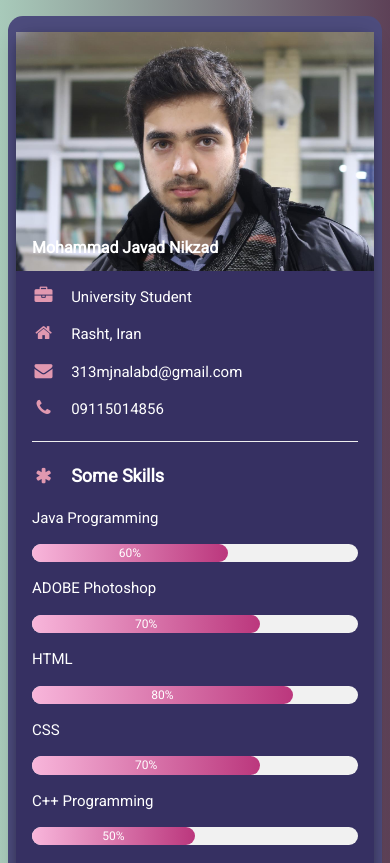
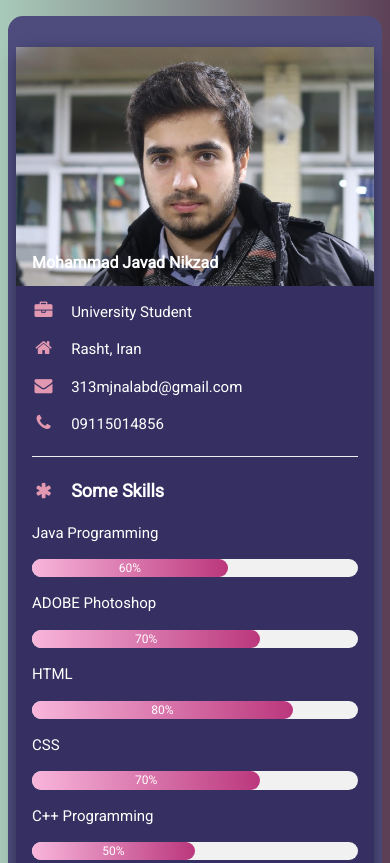
Before and after one commit to tryosa/tryosa.github.io, a plain HTML site: page index.html in a window 390 px wide. Shown: the top 863 px of the page. Drawn offline with nearby package versions, Linux system fonts and the light colour scheme.

Commit message:
for being responsive

```diff
--- a/style.css
+++ b/style.css
@@ -55,3 +55,13 @@ background: -webkit-linear-gradient(to right, #FBD3E9, #BB377D);;  /* Chrome 10-
 background: linear-gradient(to right, rgb(248, 182, 219), #BB377D); /* W3C, IE 10+/ Edge, Firefox 16+, Chrome 26+, Opera 12+, Safari 7+ */
 
 }
+
+
+@media (max-width :590px){
+    .w3-white, .w3-hover-white:hover {
+        color: #000 !important;
+        background-color: #fff !important;
+        border-radius: 1rem;
+        margin-top: 1rem;
+    }
+}
```
